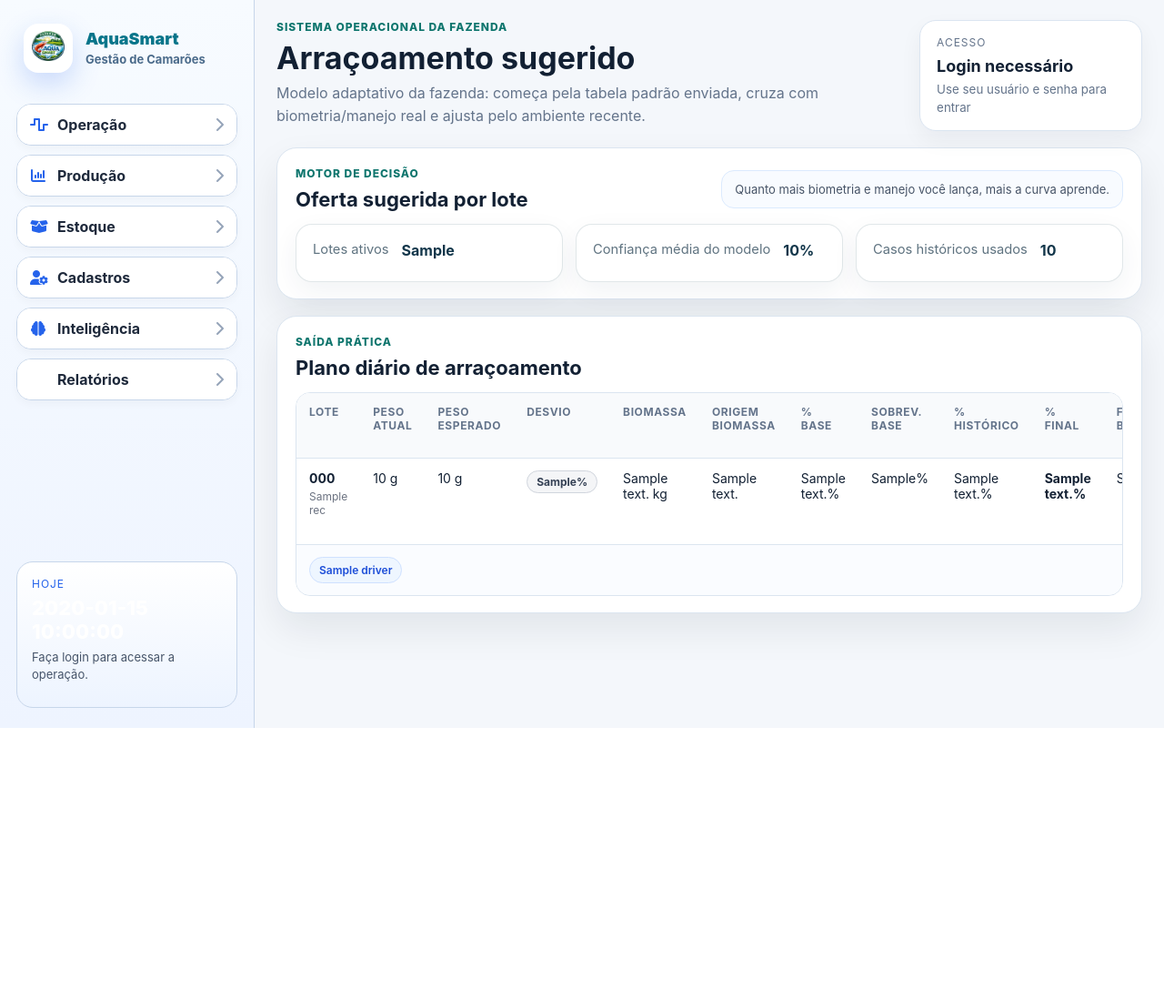
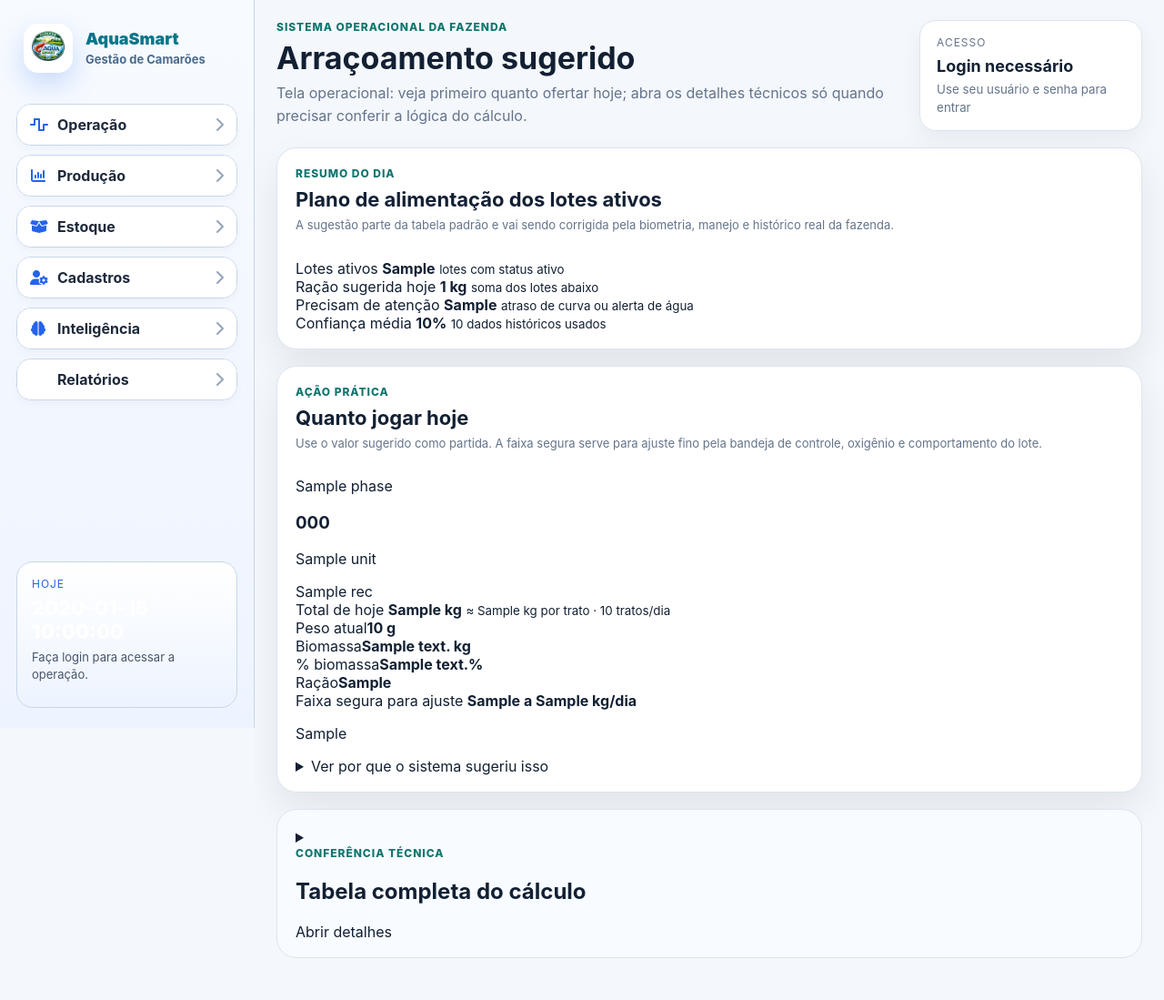
Before and after one commit to mvoc95-create/aquasmart, a Python web app: template templates/feeding_planner.html in a window 1280 px wide. Shown: the whole page at 91% size. Before the commit the page ends 800 px from the top, so only its background shows below. Run offline with Jinja, Linux system fonts and the light colour scheme; the template is opened without the code that fills it: most values are stand-ins (such as "Sample title", 1, 10 or a date in 2020).

Commit message:
Add files via upload

```diff
--- a/templates/feeding_planner.html
+++ b/templates/feeding_planner.html
@@ -1,31 +1,117 @@
 {% extends 'base.html' %}
 {% block page_title %}Arraçoamento sugerido{% endblock %}
-{% block page_subtitle %}Modelo adaptativo da fazenda: começa pela tabela padrão enviada, cruza com biometria/manejo real e ajusta pelo ambiente recente.{% endblock %}
+{% block page_subtitle %}Tela operacional: veja primeiro quanto ofertar hoje; abra os detalhes técnicos só quando precisar conferir a lógica do cálculo.{% endblock %}
 {% block content %}
-<section class="panel intelligence-hero">
-  <div class="panel-head compact-between">
+<section class="panel feeding-hero-panel">
+  <div class="panel-head compact-between feeding-hero-head">
     <div>
-      <p class="panel-kicker">Motor de decisão</p>
-      <h2>Oferta sugerida por lote</h2>
+      <p class="panel-kicker">Resumo do dia</p>
+      <h2>Plano de alimentação dos lotes ativos</h2>
+      <p class="muted-line">A sugestão parte da tabela padrão e vai sendo corrigida pela biometria, manejo e histórico real da fazenda.</p>
     </div>
-    <div class="hero-inline-note">Quanto mais biometria e manejo você lança, mais a curva aprende.</div>
   </div>
-  <div class="kpi-grid">
-    <article class="kpi-card"><span>Lotes ativos</span><strong>{{ model_summary.active_lots }}</strong></article>
-    <article class="kpi-card"><span>Confiança média do modelo</span><strong>{{ model_summary.avg_confidence }}%</strong></article>
-    <article class="kpi-card"><span>Casos históricos usados</span><strong>{{ model_summary.historical_cases }}</strong></article>
+  <div class="feeding-summary-grid">
+    <article class="feeding-summary-card">
+      <span>Lotes ativos</span>
+      <strong>{{ model_summary.active_lots }}</strong>
+      <small>lotes com status ativo</small>
+    </article>
+    <article class="feeding-summary-card primary">
+      <span>Ração sugerida hoje</span>
+      <strong>{{ model_summary.total_suggested_feed_kg }} kg</strong>
+      <small>soma dos lotes abaixo</small>
+    </article>
+    <article class="feeding-summary-card {{ 'attention' if model_summary.attention_lots else '' }}">
+      <span>Precisam de atenção</span>
+      <strong>{{ model_summary.attention_lots }}</strong>
+      <small>atraso de curva ou alerta de água</small>
+    </article>
+    <article class="feeding-summary-card">
+      <span>Confiança média</span>
+      <strong>{{ model_summary.avg_confidence }}%</strong>
+      <small>{{ model_summary.historical_cases }} dados históricos usados</small>
+    </article>
   </div>
 </section>
 
 <section class="panel">
-  <div class="panel-head"><div><p class="panel-kicker">Saída prática</p><h2>Plano diário de arraçoamento</h2></div></div>
+  <div class="panel-head feeding-section-head">
+    <div>
+      <p class="panel-kicker">Ação prática</p>
+      <h2>Quanto jogar hoje</h2>
+      <p class="muted-line">Use o valor sugerido como partida. A faixa segura serve para ajuste fino pela bandeja de controle, oxigênio e comportamento do lote.</p>
+    </div>
+  </div>
+
+  <div class="feeding-card-grid">
+    {% for row in rows %}
+    <article class="feed-action-card feed-status-{{ row.rec.attention_level }}">
+      <div class="feed-card-top">
+        <div>
+          <span class="feed-lot-label">{{ row.lot.phase|capitalize }}</span>
+          <h3>{{ row.lot.lot_code }}</h3>
+          <p>{{ row.lot.unit.name if row.lot.unit else 'Unidade não informada' }}</p>
+        </div>
+        <span class="feed-status-pill">{{ row.rec.attention_label }}</span>
+      </div>
+
+      <div class="feed-main-number">
+        <span>Total de hoje</span>
+        <strong>{{ row.rec.suggested_feed_kg }} kg</strong>
+        <small>≈ {{ row.rec.feed_per_feeding_kg }} kg por trato · {{ row.rec.feedings_per_day }} tratos/dia</small>
+      </div>
+
+      <div class="feed-mini-grid">
+        <div><span>Peso atual</span><strong>{{ row.rec.current_weight_g }} g</strong></div>
+        <div><span>Biomassa</span><strong>{{ row.rec.biomass_kg }} kg</strong></div>
+        <div><span>% biomassa</span><strong>{{ row.rec.feed_pct_biomass }}%</strong></div>
+        <div><span>Ração</span><strong>{{ row.rec.pellet_hint }}</strong></div>
+      </div>
+
+      <div class="feed-range-box">
+        <span>Faixa segura para ajuste</span>
+        <strong>{{ row.rec.min_feed_kg }} a {{ row.rec.max_feed_kg }} kg/dia</strong>
+      </div>
+
+      <p class="feed-action-hint">{{ row.rec.action_hint }}</p>
+
+      <details class="feed-details">
+        <summary>Ver por que o sistema sugeriu isso</summary>
+        <div class="feed-details-grid">
+          <div><span>Peso esperado</span><strong>{{ row.rec.expected_weight_g or '—' }} g</strong></div>
+          <div><span>Desvio da curva</span><strong>{{ row.rec.growth_gap_pct if row.rec.growth_gap_pct is not none else '—' }}{% if row.rec.growth_gap_pct is not none %}%{% endif %}</strong></div>
+          <div><span>Sobrevivência base</span><strong>{{ row.rec.standard_survival_pct or '—' }}{% if row.rec.standard_survival_pct %}%{% endif %}</strong></div>
+          <div><span>FCR base</span><strong>{{ row.rec.standard_fcr or '—' }}</strong></div>
+          <div><span>Peso em 7 dias</span><strong>{{ row.rec.projected_weight_7d_g }} g</strong></div>
+          <div><span>Origem biomassa</span><strong>{{ row.rec.biomass_source or '—' }}</strong></div>
+        </div>
+        {% if row.rec.drivers %}
+        <div class="driver-list feed-driver-list">
+          {% for driver in row.rec.drivers[:5] %}<span class="driver-chip">{{ driver }}</span>{% endfor %}
+        </div>
+        {% endif %}
+      </details>
+    </article>
+    {% else %}
+    <div class="empty-state full-width-panel">Nenhum lote ativo para sugerir arraçoamento.</div>
+    {% endfor %}
+  </div>
+</section>
+
+<section class="panel panel-soft">
+  <details class="technical-feeding-table">
+    <summary>
+      <div>
+        <p class="panel-kicker">Conferência técnica</p>
+        <h2>Tabela completa do cálculo</h2>
+      </div>
+      <span>Abrir detalhes</span>
+    </summary>
     <div class="table-wrap">
       <table>
         <thead>
           <tr>
-          <th>Lote</th><th>Peso atual</th><th>Peso esperado</th><th>Desvio</th><th>Biomassa</th><th>Origem biomassa</th>
-          <th>% base</th><th>Sobrev. base</th><th>% histórico</th><th>% final</th><th>FCR base</th><th>Faixa segura</th>
-          <th>Sugerido hoje</th><th>Granulometria</th><th>Peso em 7 dias</th><th>Confiança</th>
+            <th>Lote</th><th>Peso atual</th><th>Peso esperado</th><th>Desvio</th><th>Biomassa</th><th>% base</th><th>% histórico</th><th>% final</th><th>Faixa segura</th><th>Sugerido</th><th>7 dias</th><th>Confiança</th>
           </tr>
         </thead>
         <tbody>
@@ -35,27 +121,21 @@
             <td>{{ row.rec.current_weight_g }} g</td>
             <td>{{ row.rec.expected_weight_g or '—' }} g</td>
             <td>{% if row.rec.growth_gap_pct is not none %}<span class="pill {{ 'pill-danger' if row.rec.growth_gap_pct < -5 else 'pill-success' if row.rec.growth_gap_pct > 5 else 'pill-neutral' }}">{{ row.rec.growth_gap_pct }}%</span>{% else %}—{% endif %}</td>
-          <td>{{ row.rec.biomass_kg }} kg</td>
-          <td>{{ row.rec.biomass_source or '—' }}</td>
+            <td>{{ row.rec.biomass_kg }} kg<br><small>{{ row.rec.biomass_source or '—' }}</small></td>
             <td>{{ row.rec.base_pct_biomass }}%</td>
-          <td>{{ row.rec.standard_survival_pct or '—' }}{% if row.rec.standard_survival_pct %}%{% endif %}</td>
             <td>{{ row.rec.learned_pct_biomass }}%</td>
             <td><strong>{{ row.rec.feed_pct_biomass }}%</strong></td>
-          <td>{{ row.rec.standard_fcr or '—' }}</td>
             <td>{{ row.rec.min_feed_kg }} a {{ row.rec.max_feed_kg }} kg</td>
             <td><strong>{{ row.rec.suggested_feed_kg }} kg/dia</strong></td>
-          <td>{{ row.rec.pellet_hint }}</td>
             <td>{{ row.rec.projected_weight_7d_g }} g</td>
             <td>{{ row.rec.model_confidence or '—' }}%</td>
           </tr>
-        {% if row.rec.drivers %}
-        <tr class="subrow"><td colspan="16"><div class="driver-list">{% for driver in row.rec.drivers[:4] %}<span class="driver-chip">{{ driver }}</span>{% endfor %}</div></td></tr>
-        {% endif %}
           {% else %}
-        <tr><td colspan="16" class="empty-cell">Nenhum lote ativo para sugerir arraçoamento.</td></tr>
+          <tr><td colspan="12" class="empty-cell">Nenhum lote ativo para sugerir arraçoamento.</td></tr>
           {% endfor %}
         </tbody>
       </table>
     </div>
+  </details>
 </section>
 {% endblock %}
```
Lines whose indentation alone changed are shown as unchanged.
